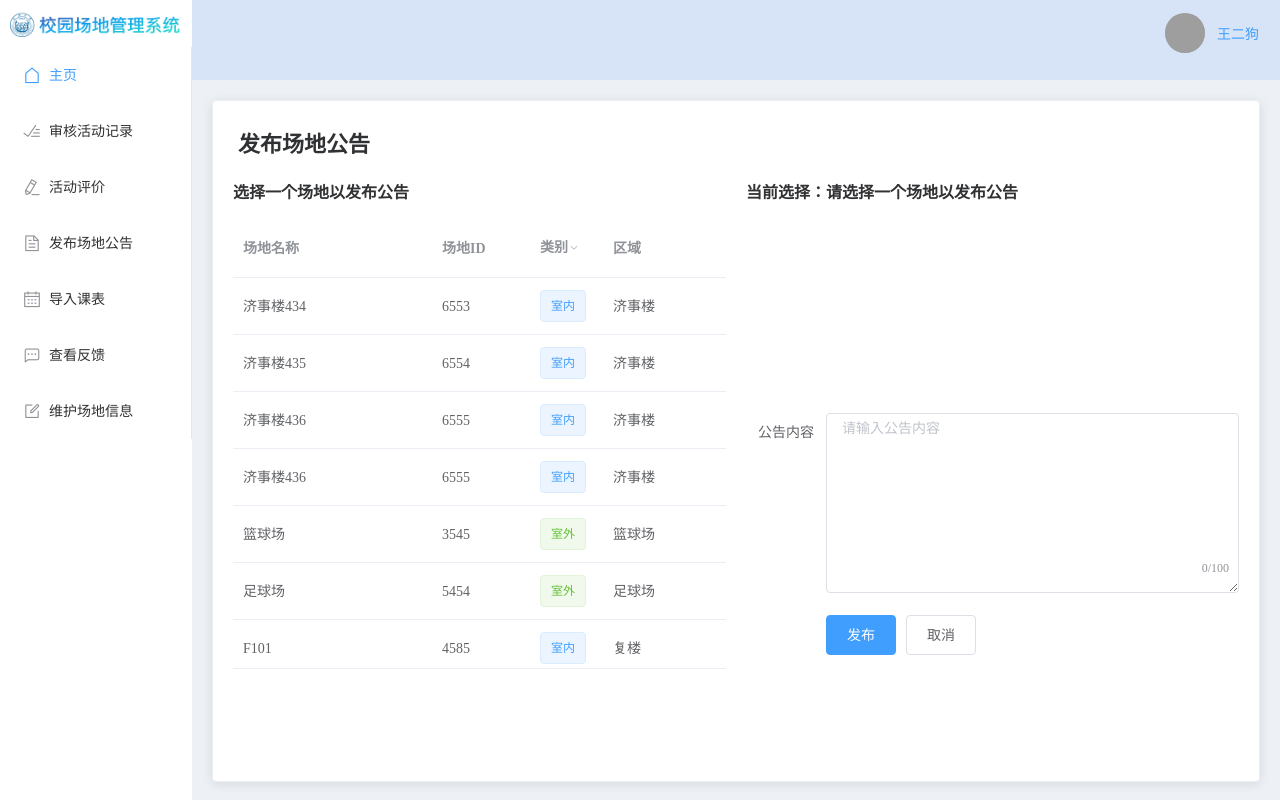
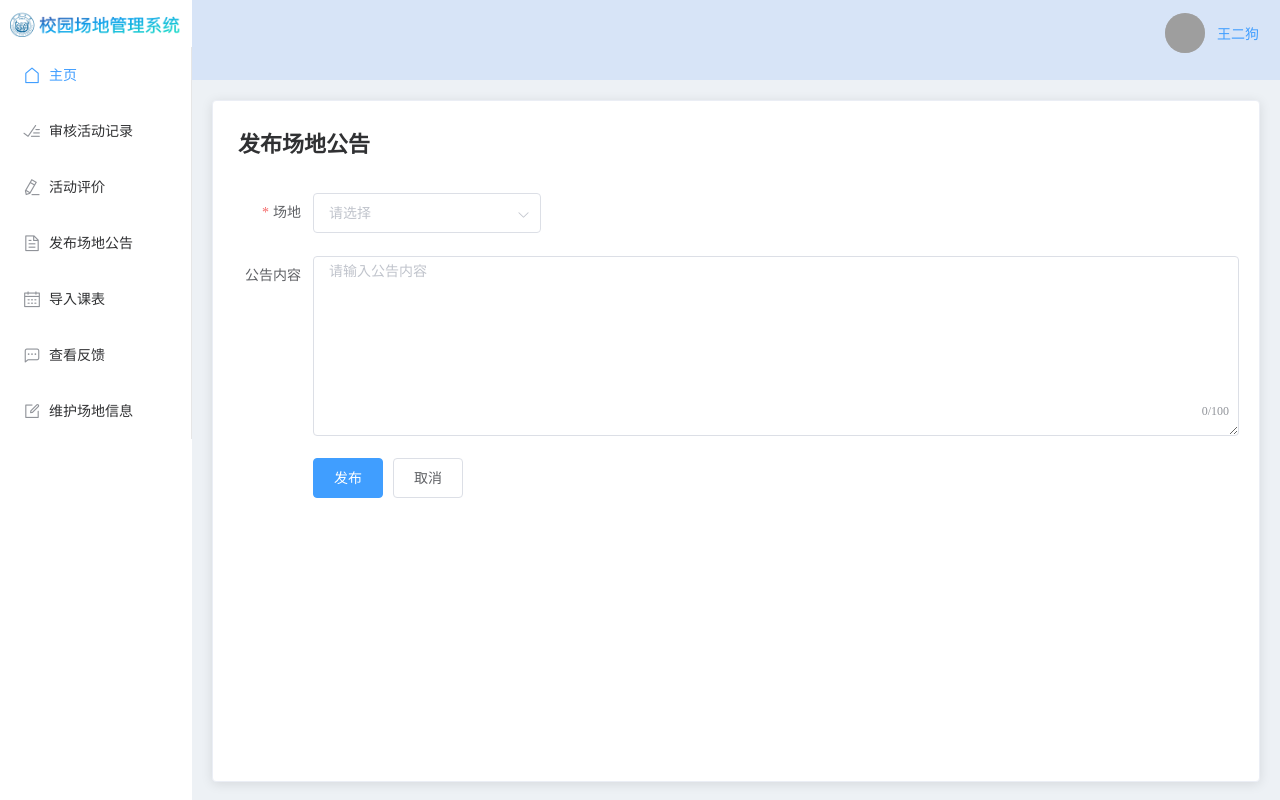
Before and after one commit to CampusSiteManagementSystem/CSMSFrontEnd, a Vue app: page /GroundsAdmin/ReleaseGroundAnnouncement in a window 1280 px wide. Built offline with nearby package versions, Linux system fonts and the light colour scheme; grey boxes are pictures that could not be loaded.

Commit message:
修改 发布场地公告 为级联选择框

```diff
--- a/src/page/Grandsman/ReleaseGroundAnnouncement.vue
+++ b/src/page/Grandsman/ReleaseGroundAnnouncement.vue
@@ -1,51 +1,14 @@
 <template>
   <el-card class="maincard">
     <div class="maintitle">发布场地公告</div>
-    <el-row :gutter="20">
-      <el-col :span="12">
-        <el-row>
-          <p><b>选择一个场地以发布公告</b></p>
-        </el-row>
-        <el-table
-          :data="groundTable"
-          height="450"
-          highlight-current-row
-          @row-click="onRowClick"
-        >
-          <el-table-column prop="name" label="场地名称" min-width="40%">
-          </el-table-column>
-          <el-table-column prop="id" label="场地ID" min-width="20%">
-          </el-table-column>
-          <el-table-column
-            prop="class"
-            label="类别"
-            min-width="15%"
-            column-key="class"
-            :filters="[
-              { text: '室内', value: 0 },
-              { text: '室外', value: 1 },
-            ]"
-            :filter-method="filterTag"
-            filter-placement="bottom-end"
-          >
-            <template slot-scope="scope">
-              <el-tag
-                :type="scope.row.class === 0 ? 'primary' : 'success'"
-                disable-transitions
-                >{{ scope.row.class === 0 ? "室内" : "室外" }}</el-tag
-              >
-            </template>
-          </el-table-column>
-          <el-table-column prop="area" label="区域" min-width="25%">
-          </el-table-column>
-        </el-table>
-      </el-col>
-      <el-col :span="12">
-        <el-row class="info-row">
-          <p><b>当前选择：{{this.nameSelected}}</b></p>
-          <p>{{this.description}}</p>
-        </el-row>
         <el-form ref="form" :model="form" label-width="80px">
+           <el-form-item label="场地" prop="site" required>
+              <el-cascader
+                v-model="form.site"
+                :options="options"
+                @change="handleChange"
+              ></el-cascader>
+            </el-form-item>
           <el-form-item label="公告内容">
             <el-input
               type="textarea"
@@ -61,8 +24,6 @@
             <el-button @click="back">取消</el-button>
           </el-form-item>
         </el-form>
-      </el-col>
-    </el-row>
   </el-card>
 </template>
 
@@ -96,6 +57,7 @@ body,
   text-align: left;
   font-weight: bold;
   padding: 5px;
+  margin-bottom: 30px;
 }
 .groundinfo {
   text-align: center;
@@ -115,10 +77,8 @@ export default {
   name: "ReleaseGroundAnnouncement",
   data() {
     return {
-      nameSelected: "请选择一个场地以发布公告",
-      idSelected: -1,
-      description: "",
-      form:{
+      form: {
+        site: [],
         content: "",
       },
       groundTable: [
@@ -179,6 +139,163 @@ export default {
           description: "暂无描述",
         },
       ],
+
+      /* 级联选择框 */
+      options: [{
+          value: 'A',
+          label: 'A楼',
+          children: [{
+            value: '1',
+            label: '1楼',
+            children: [{
+              value: 'yizhi',
+              label: '一致'
+            }, {
+              value: 'fankui',
+              label: '反馈'
+            }, {
+              value: 'xiaolv',
+              label: '效率'
+            }, {
+              value: 'kekong',
+              label: '可控'
+            }]
+          }, {
+            value: '2',
+            label: '2楼',
+            children: [{
+              value: 'cexiangdaohang',
+              label: '侧向导航'
+            }, {
+              value: 'dingbudaohang',
+              label: '顶部导航'
+            }]
+          }]
+        }, {
+          value: 'B',
+          label: 'B楼',
+          children: [{
+            value: '1',
+            label: '1楼',
+            children: [{
+              value: 'layout',
+              label: 'Layout 布局'
+            }, {
+              value: 'color',
+              label: 'Color 色彩'
+            }, {
+              value: 'typography',
+              label: 'Typography 字体'
+            }, {
+              value: 'icon',
+              label: 'Icon 图标'
+            }, {
+              value: 'button',
+              label: 'Button 按钮'
+            }]
+          }, {
+            value: '2',
+            label: '2楼',
+            children: [{
+              value: 'radio',
+              label: 'Radio 单选框'
+            }, {
+              value: 'checkbox',
+              label: 'Checkbox 多选框'
+            }, {
+              value: 'input',
+              label: 'Input 输入框'
+            }, {
+              value: 'input-number',
+              label: 'InputNumber 计数器'
+            }, {
+              value: 'select',
+              label: 'Select 选择器'
+            }, {
+              value: 'cascader',
+              label: 'Cascader 级联选择器'
+            }, {
+              value: 'switch',
+              label: 'Switch 开关'
+            }, {
+              value: 'slider',
+              label: 'Slider 滑块'
+            }, {
+              value: 'time-picker',
+              label: 'TimePicker 时间选择器'
+            }, {
+              value: 'date-picker',
+              label: 'DatePicker 日期选择器'
+            }, {
+              value: 'datetime-picker',
+              label: 'DateTimePicker 日期时间选择器'
+            }, {
+              value: 'upload',
+              label: 'Upload 上传'
+            }, {
+              value: 'rate',
+              label: 'Rate 评分'
+            }, {
+              value: 'form',
+              label: 'Form 表单'
+            }]
+          }, {
+            value: '3',
+            label: '3楼',
+            children: [{
+              value: 'table',
+              label: 'Table 表格'
+            }, {
+              value: 'tag',
+              label: 'Tag 标签'
+            }, {
+              value: 'progress',
+              label: 'Progress 进度条'
+            }, {
+              value: 'tree',
+              label: 'Tree 树形控件'
+            }, {
+              value: 'pagination',
+              label: 'Pagination 分页'
+            }, {
+              value: 'badge',
+              label: 'Badge 标记'
+            }]
+          }, {
+            value: '4',
+            label: '4楼',
+            children: [{
+              value: 'alert',
+              label: 'Alert 警告'
+            }, {
+              value: 'loading',
+              label: 'Loading 加载'
+            }, {
+              value: 'message',
+              label: 'Message 消息提示'
+            }, {
+              value: 'message-box',
+              label: 'MessageBox 弹框'
+            }, {
+              value: 'notification',
+              label: 'Notification 通知'
+            }]
+          }]
+        }, {
+          value: 'C',
+          label: 'C楼',
+          children: [{
+            value: 'axure',
+            label: 'Axure Components'
+          }, {
+            value: 'sketch',
+            label: 'Sketch Templates'
+          }, {
+            value: 'jiaohu',
+            label: '组件交互文档'
+          }]
+        }],
+        /* end of options */
     };
   },
   methods: {
@@ -187,10 +304,10 @@ export default {
         message: "公告发布成功",
         type: "success",
       });
-      this.$router.push({path:'/GroundsAdmin/Main'});
+      this.$router.push({ path: "/GroundsAdmin/Main" });
     },
     back() {
-      this.$router.push({path:'/GroundsAdmin/Main'});
+      this.$router.push({ path: "/GroundsAdmin/Main" });
     },
     filterTag(value, row, column) {
       const property = column["property"];
@@ -198,6 +315,9 @@ export default {
     },
     onSubmit() {
       this.editstate = false;
+    },
+    handleChange(value) {
+      console.log(value);
     },
     onRowClick(row) {
       this.nameSelected = row.name;
--- a/src/page/Shared/check_organ.vue
+++ b/src/page/Shared/check_organ.vue
@@ -4,7 +4,7 @@
       <div>
         <h2>查看组织</h2>
       </div>
-      <el-table header-row-style="{height:'10px'}" :cell-style="{padding:'5px'}" :data="tableData" :default-sort="{prop: 'time', order: 'ascending'}" height="450" stripe>
+      <el-table :header-row-style="{height:'10px'}" :cell-style="{padding:'5px'}" :data="tableData" :default-sort="{prop: 'time', order: 'ascending'}" height="450" stripe>
         <el-table-column prop="name" label="组织名称">
         </el-table-column>
         <el-table-column prop="description" label="组织描述" width="450">
```
